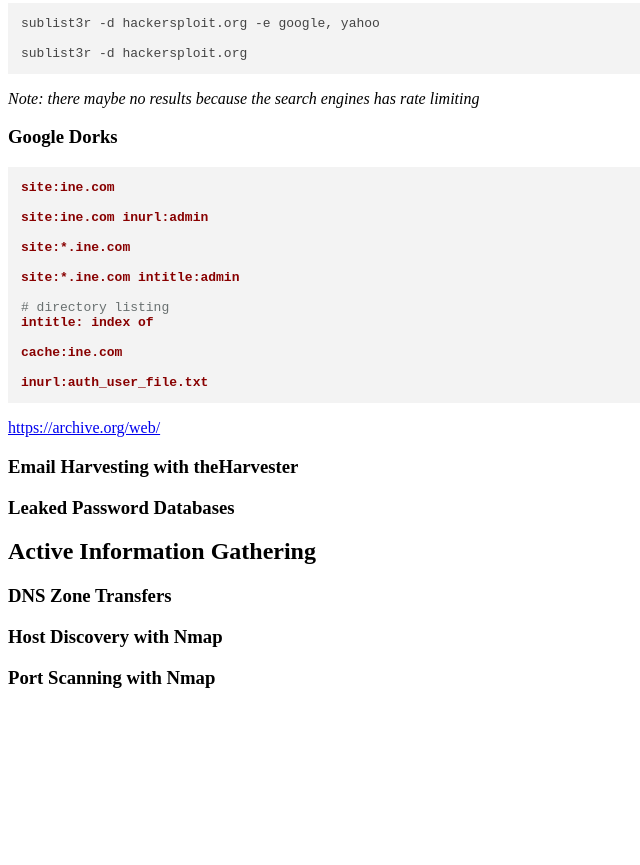
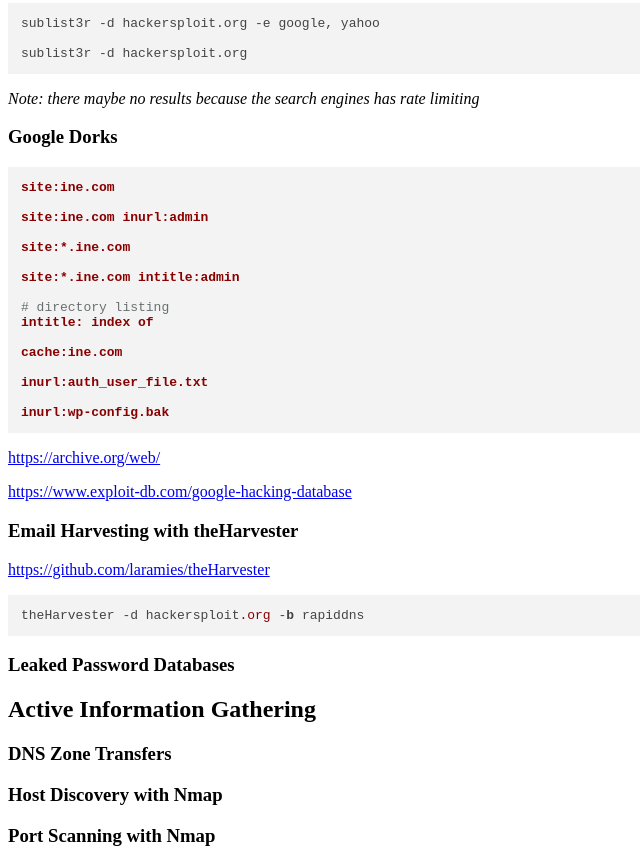
Before and after one commit to penquinking/notes, a website: page public/ejpt/a1_information_gathering.html in a window 1280 px wide. Shown: the part 1562-2427 px from the top of the page, without its empty margins (0-640 px from the left). Before the commit the page ends 2270 px from the top, so only its background shows below. Drawn offline with nearby package versions, Linux system fonts and the light colour scheme.

Commit message:
notes added

```diff
--- a/public/ejpt/a1_information_gathering.html
+++ b/public/ejpt/a1_information_gathering.html
@@ -99,9 +99,15 @@
 cache:ine.com
 
 inurl:auth_user_file.txt
+
+inurl:wp-config.bak
 </code></pre>
 <p><a href="https://archive.org/web/">https://archive.org/web/</a></p>
+<p><a href="https://www.exploit-db.com/google-hacking-database">https://www.exploit-db.com/google-hacking-database</a></p>
 <h3>Email Harvesting with theHarvester</h3>
+<p><a href="https://github.com/laramies/theHarvester">https://github.com/laramies/theHarvester</a></p>
+<pre class="hljs"><code>theHarvester -d hackersploit.org -b rapiddns
+</code></pre>
 <h3>Leaked Password Databases</h3>
 <h2>Active Information Gathering</h2>
 <h3>DNS Zone Transfers</h3>
```
Also changed, not shown: md/ejpt/a1_information_gathering.md (+9 -0 lines).
